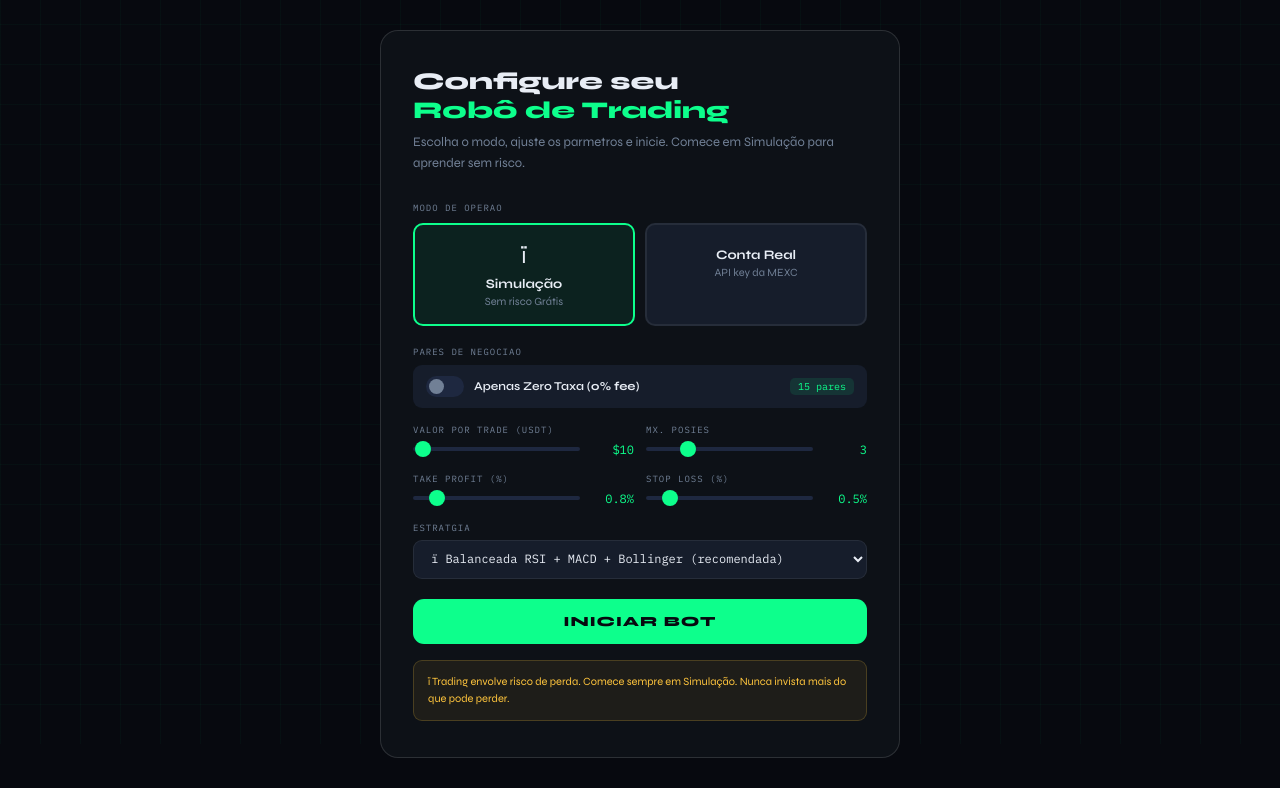
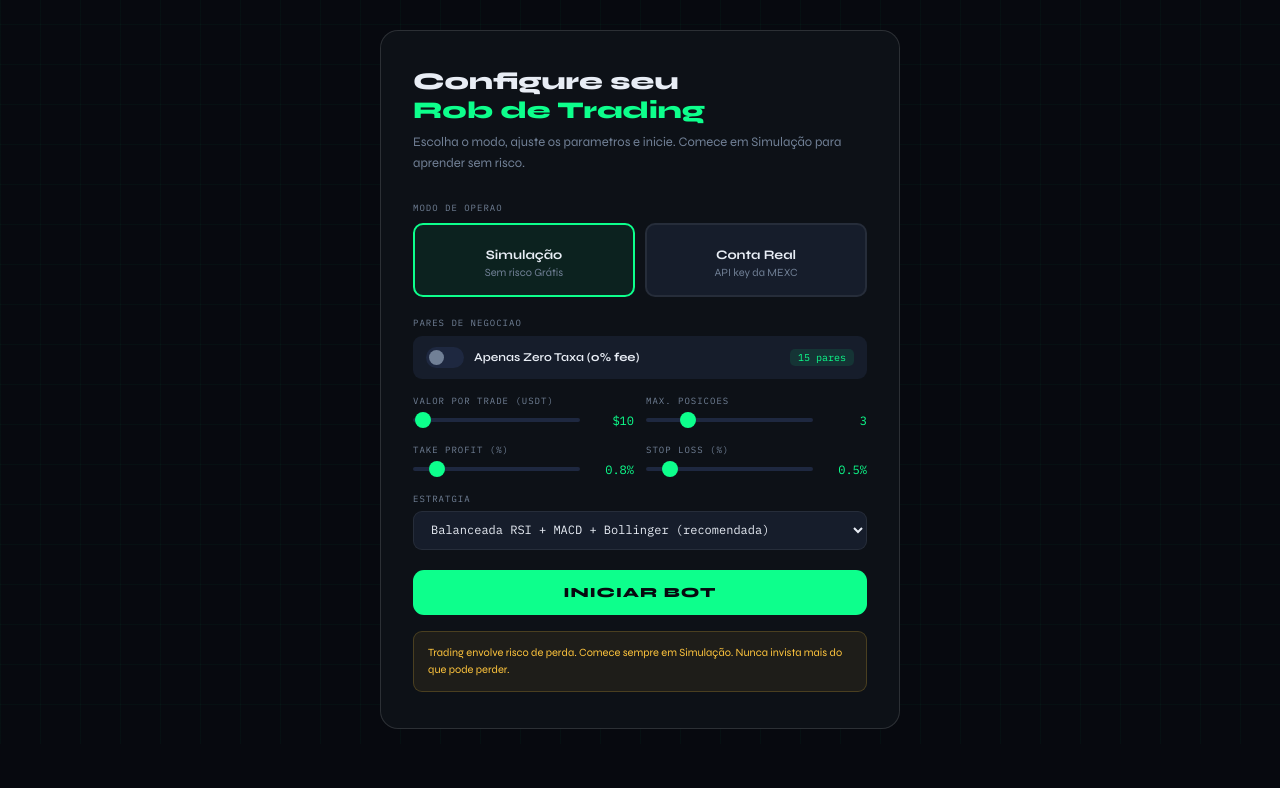
Before and after one commit to marioccorrea/mexc-bot, a Flask app: page / in a window 1280 px wide. Shown: the part 56-844 px from the top of the page. After the commit the page ends 785 px from the top, so only its background shows below. Run offline with Flask 3, Linux system fonts and the light colour scheme.

Commit message:
Update index.html

```diff
--- a/templates/index.html
+++ b/templates/index.html
@@ -479,14 +479,14 @@ canvas#ch{width:100%;height:130px;display:block;}
 <!-- SETUP -->
 <div class="setup" id="setup">
   <div class="setup-card">
-    <div class="setup-title">Configure seu<br><span>Robô de Trading</span></div>
-    <div class="setup-sub">Escolha o modo, ajuste os parmetros e inicie. Comece em Simulação para aprender sem risco.</div>
+    <div class="setup-title">Configure seu<br><span>Rob de Trading</span></div>
+    <div class="setup-sub">Escolha o modo, ajuste os parametros e inicie. Comece em Simulação para aprender sem risco.</div>
 
     <!-- MODO -->
     <div class="form-lbl" style="margin-bottom:10px">MODO DE OPERAO</div>
     <div class="modes">
       <div class="mode active-sim" id="btnSim" onclick="setMode('sim')">
-        <div class="mode-ico">ï</div>
+        <div class="mode-ico"></div>
         <div class="mode-name">Simulação</div>
         <div class="mode-desc">Sem risco  Grátis</div>
       </div>
@@ -513,7 +513,7 @@ canvas#ch{width:100%;height:130px;display:block;}
       <button class="test-btn" id="testBtn" onclick="testCreds()"> TESTAR CONEXO</button>
       <div class="test-result" id="testRes"></div>
       <div class="api-hint">
-        ï MEXC  Perfil  API Management  Criar API<br>
+         MEXC  Perfil  API Management  Criar API<br>
          Permissões: Leitura de conta + Trade Spot
       </div>
     </div>
@@ -536,7 +536,7 @@ canvas#ch{width:100%;height:130px;display:block;}
         </div>
       </div>
       <div class="form-group">
-        <label class="form-lbl">MX. POSIES</label>
+        <label class="form-lbl">MAX. POSICOES</label>
         <div class="range-row">
           <input type="range" class="slider" id="sMax" min="1" max="10" value="3" step="1" oninput="$('sMaxV').textContent=this.value">
           <span class="range-val" id="sMaxV">3</span>
@@ -562,15 +562,15 @@ canvas#ch{width:100%;height:130px;display:block;}
     <div class="form-group">
       <label class="form-lbl">ESTRATGIA</label>
       <select class="form-input" id="sStrat">
-        <option value="balanced">ï Balanceada  RSI + MACD + Bollinger (recomendada)</option>
+        <option value="balanced"> Balanceada  RSI + MACD + Bollinger (recomendada)</option>
         <option value="conservative"> Conservadora  Poucos trades, mais certeza</option>
         <option value="aggressive"> Agressiva  Mais trades, mais risco</option>
         <option value="scalping"> Scalping  Ganhos rápidos e pequenos</option>
       </select>
     </div>
 
-    <button class="go-btn" onclick="startBot()"> INICIAR BOT</button>
-    <div class="warn">ï Trading envolve risco de perda. Comece sempre em Simulação. Nunca invista mais do que pode perder.</div>
+    <button class="go-btn" onclick="startBot()">INICIAR BOT</button>
+    <div class="warn"> Trading envolve risco de perda. Comece sempre em Simulação. Nunca invista mais do que pode perder.</div>
   </div>
 </div>
 
@@ -738,7 +738,7 @@ canvas#ch{width:100%;height:130px;display:block;}
           <div class="cfg-row"><span class="cfg-lbl">Zero Taxa</span><span class="cfg-val" id="cfZf">NO</span></div>
           <button class="act-btn btn-stop" id="btnStop" onclick="stopBot()"> PARAR BOT</button>
           <button class="act-btn btn-restart" id="btnRestart" style="display:none" onclick="startBot()"> REINICIAR</button>
-          <button class="act-btn btn-back" id="btnBack" style="display:none" onclick="goSetup()">ï CONFIGURAES</button>
+          <button class="act-btn btn-back" id="btnBack" style="display:none" onclick="goSetup()"> CONFIGURAES</button>
         </div>
       </div>
       <!-- LOG -->
@@ -836,7 +836,7 @@ function syncModal(){
   const ce=$('mConn'),te=$('mType');
   if(c.ok){
     ce.textContent='CONECTADO '; ce.className='bdg ok';
-    te.textContent=S.mode==='live'?' CONTA REAL':'ï SIMULAO';
+    te.textContent=S.mode==='live'?' CONTA REAL':' SIMULAO';
     te.className='bdg '+(S.mode==='live'?'live':'sim');
     $('mBal').textContent=c.bal; $('mEq').textContent=c.eq;
   } else {
@@ -890,7 +890,7 @@ async function testCreds(){
   const res=$('testRes'), btn=$('testBtn');
   if(!key||!sec){
     res.style.display='block'; res.className='test-result test-fail';
-    res.textContent='ï Preencha a API Key e o Secret.'; return;
+    res.textContent=' Preencha a API Key e o Secret.'; return;
   }
   btn.disabled=true; btn.textContent=' Testando'; res.style.display='none';
   // Envia para o servidor testar (em produção no Render as vars de ambiente têm prioridade)
@@ -932,7 +932,7 @@ function onDashZf(el){
   $('pairBdg').textContent=a.length+' pares'; $('dZfCnt').textContent=a.length;
   $('cfZf').textContent=el.checked?'SIM ':'NO';
   renderPairs();
-  log(`ï Zero Taxa: ${el.checked?'ATIVO ('+a.length+' pares)':'Desativado'}`,'b');
+  log(` Zero Taxa: ${el.checked?'ATIVO ('+a.length+' pares)':'Desativado'}`,'b');
   toast(el.checked?` ${a.length} pares 0% fee`:'Todos os pares','i');
 }
 
@@ -976,7 +976,7 @@ function startBot(){
   $('btnStop').style.display='block'; $('btnRestart').style.display='none'; $('btnBack').style.display='none';
 
   const live=S.mode==='live'||S.cfg.mode==='live';
-  $('cfMode').textContent=live?' CONTA REAL':'ï SIMULAO'; $('cfMode').className='cfg-val '+(live?'o':'b');
+  $('cfMode').textContent=live?' CONTA REAL':' SIMULAO'; $('cfMode').className='cfg-val '+(live?'o':'b');
   $('cfAmt').textContent=`$${S.cfg.amt}`; $('cfTp').textContent=`${S.cfg.tp.toFixed(1)}%`;
   $('cfSl').textContent=`${S.cfg.sl.toFixed(1)}%`; $('cfZf').textContent=S.cfg.zf?'SIM ':'NO';
   $('dPos').textContent=`0/${S.cfg.max}`; $('dZfChk').checked=S.zf;
@@ -991,8 +991,8 @@ function startBot(){
 
   S.running=true; S.t0=Date.now(); S.cycles=0;
   renderPairs(); initChart();
-  log(` Bot ${dashOn?'REINICIADO':'INICIADO'}  ${live?' CONTA REAL':'ï SIMULAO'}`,'g');
-  log(`ï TP:${S.cfg.tp}% | SL:${S.cfg.sl}% | Max:${S.cfg.max} | ZF:${S.cfg.zf?'SIM':'NO'}`,'w');
+  log(` Bot ${dashOn?'REINICIADO':'INICIADO'}  ${live?' CONTA REAL':' SIMULAO'}`,'g');
+  log(` TP:${S.cfg.tp}% | SL:${S.cfg.sl}% | Max:${S.cfg.max} | ZF:${S.cfg.zf?'SIM':'NO'}`,'w');
   toast(` Bot ${dashOn?'reiniciado':'iniciado'}!`,'s');
 
   // Atualiza saldo real a cada 30s se live
@@ -1040,13 +1040,13 @@ function updateHdr(){
   const c=S.conn;
   $('aDot').className='acct-dot '+(c.ok?'on':'off');
   $('aLbl').textContent=c.ok?(S.mode==='live'?'MEXC Conectado':'Simulação Ativa'):'Sem conexão';
-  const sub=$('aSub'); sub.textContent=S.mode==='live'?' CONTA REAL':'ï SIMULAO';
+  const sub=$('aSub'); sub.textContent=S.mode==='live'?' CONTA REAL':' SIMULAO';
   sub.className='acct-sub2 '+(c.ok?(S.mode==='live'?'live':'sim'):'none');
 }
 function syncDash(){
   const c=S.conn;
   const ce=$('dConn'),te=$('dType');
-  if(c.ok){ ce.textContent='CONECTADO '; ce.className='bdg ok'; te.textContent=S.mode==='live'?' REAL':'ï SIM'; te.className='bdg '+(S.mode==='live'?'live':'sim'); $('dRealBal').textContent=c.bal; }
+  if(c.ok){ ce.textContent='CONECTADO '; ce.className='bdg ok'; te.textContent=S.mode==='live'?' REAL':' SIM'; te.className='bdg '+(S.mode==='live'?'live':'sim'); $('dRealBal').textContent=c.bal; }
   else { ce.textContent=''; ce.className='bdg none'; te.textContent=''; te.className='bdg none'; $('dRealBal').textContent=''; }
   $('dZfInfo').textContent=ZF.size+' disponíveis';
 }
@@ -1089,7 +1089,7 @@ function scan(){
   if(!S.running) return;
   S.cycles++; $('dCyc').textContent=`${S.cycles} ciclos`;
   const open=Object.keys(S.pos).length, pairs=active();
-  log(` #${S.cycles}  ${open}/${S.cfg.max}  ${pairs.length} pares`+(S.zf?' ï':''),'w');
+  log(` #${S.cycles}  ${open}/${S.cfg.max}  ${pairs.length} pares`+(S.zf?' ':''),'w');
   const ind=analyze(S.csym); updInds(ind); updStrats(ind);
   if(open<S.cfg.max) pairs.forEach(p=>{ if(S.pos[p.sym]||Object.keys(S.pos).length>=S.cfg.max) return; const a=analyze(p.sym); if(a.signal==='BUY') openPos(p.sym,S.prices[p.sym],a); });
   updMetrics();
@@ -1098,7 +1098,7 @@ function scan(){
 function openPos(sym,price,a){
   const isZf=ZF.has(sym);
   S.pos[sym]={entry:price,qty:S.cfg.amt/price,t:new Date(),zf:isZf};
-  log(` COMPRA ${sym}${isZf?' ï':''}$${fmt(sym,price)}RSI:${a.rs.toFixed(0)}`,'g');
+  log(` COMPRA ${sym}${isZf?' ':''}$${fmt(sym,price)}RSI:${a.rs.toFixed(0)}`,'g');
   toast(` ${sym}${isZf?' (0%)':''}`, 's'); updMetrics();
 }
 function checkExits(){
```
